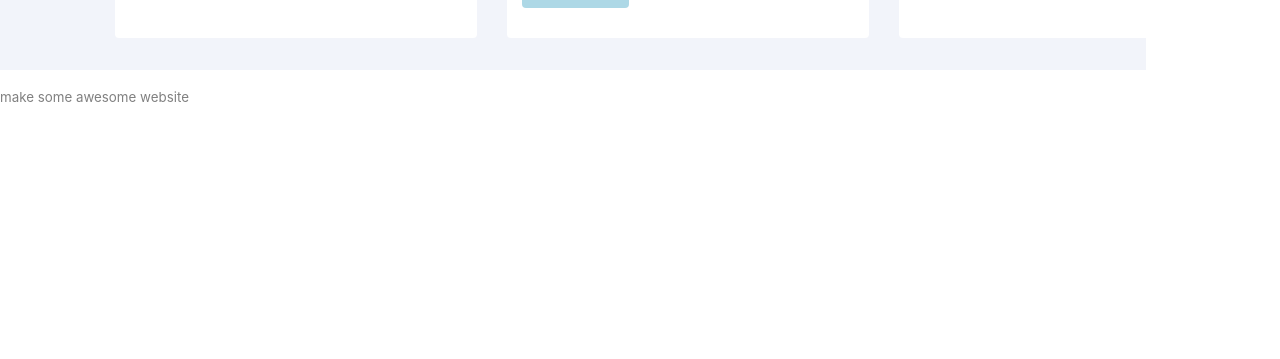
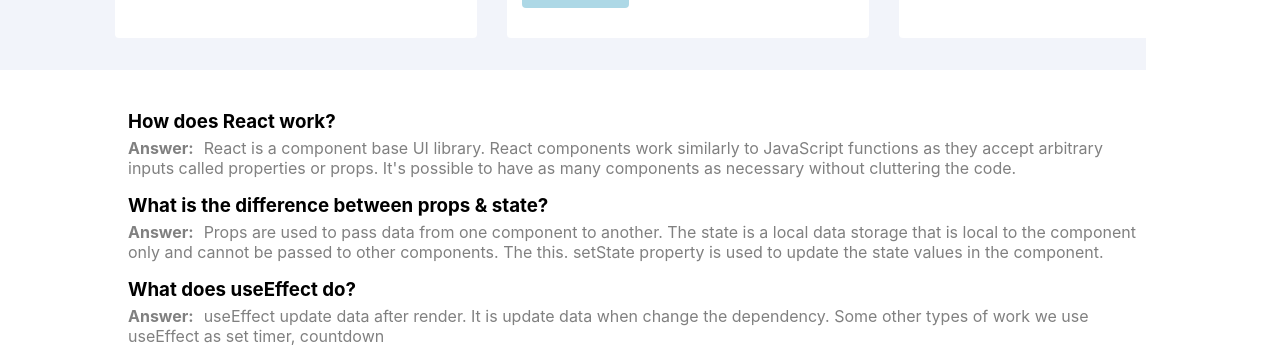
Before and after one commit to sufian06/my-daily-activities, a React (Create React App) app: page / in a window 1280 px wide. Shown: the part 1313-1672 px from the top of the page. Before the commit the page ends 1435 px from the top, so only its background shows below. Built offline with nearby package versions, Linux system fonts and the light colour scheme; the HTML template or start-up script is replaced by a standard one.

Commit message:
faq added

```diff
--- /dev/null
+++ b/src/components/FAQ/FAQ.css
@@ -0,0 +1,22 @@
+.faq-container {
+  background-color: white;
+}
+.faq {
+  width: 80%;
+  margin: 0 auto;
+  padding-top: 40px;
+}
+.single-faq {
+  padding-bottom: 1rem;
+}
+.single-faq h3 {
+  margin: 0;
+  margin-bottom: 5px;
+}
+.single-faq p {
+  margin: 0;
+}
+.single-faq p span {
+  font-weight: bold;
+  margin-right: 10px;
+}
--- /dev/null
+++ b/src/components/FAQ/FAQ.js
@@ -0,0 +1,25 @@
+import React from 'react';
+import './FAQ.css';
+
+const FAQ = () => {
+    return (
+        <div className="faq-container">
+            <div className='faq'>
+                <div className="single-faq">
+                    <h3>How does React work?</h3>
+                    <p><span>Answer:</span>React is a component base UI library. React components work similarly to JavaScript functions as they accept arbitrary inputs called properties or props. It's possible to have as many components as necessary without cluttering the code.</p>
+                </div>
+                <div className="single-faq">
+                    <h3>What is the difference between props & state?</h3>
+                    <p><span>Answer:</span>Props are used to pass data from one component to another. The state is a local data storage that is local to the component only and cannot be passed to other components. The this. setState property is used to update the state values in the component.</p>
+                </div>
+                <div className="single-faq">
+                    <h3>What does useEffect do?</h3>
+                    <p><span>Answer:</span>useEffect update data after render. It is update data when change the dependency. Some other types of work we use useEffect as set timer, countdown</p>
+                </div>
+            </div>
+        </div>
+    );
+};
+
+export default FAQ;
--- a/src/components/Layout/Layout.js
+++ b/src/components/Layout/Layout.js
@@ -1,5 +1,6 @@
 import React, { useEffect, useState } from "react";
 import About from "../About/About";
+import FAQ from "../FAQ/FAQ";
 import Home from "../Home/Home";
 import SingleBreak from "../SingleBreak/SingleBreak";
 import "./Layout.css";
@@ -31,9 +32,13 @@
   };
 
   return (
+    <div>
       <div className="layout">
         <div className="layout-left">
-        <Home activities={activities} handleAddToList={handleAddToList}></Home>
+          <Home
+            activities={activities}
+            handleAddToList={handleAddToList}
+          ></Home>
         </div>
         <div className="layout-right">
           <About></About>
@@ -65,11 +70,8 @@
           </div>
           <button className="activity-btn">Activity Completed</button>
         </div>
-      <div className="footer">
-        <p>
-          <small>make some awesome website</small>
-        </p>
       </div>
+      <FAQ></FAQ>
     </div>
   );
 };
```
Lines whose indentation alone changed are shown as unchanged.
